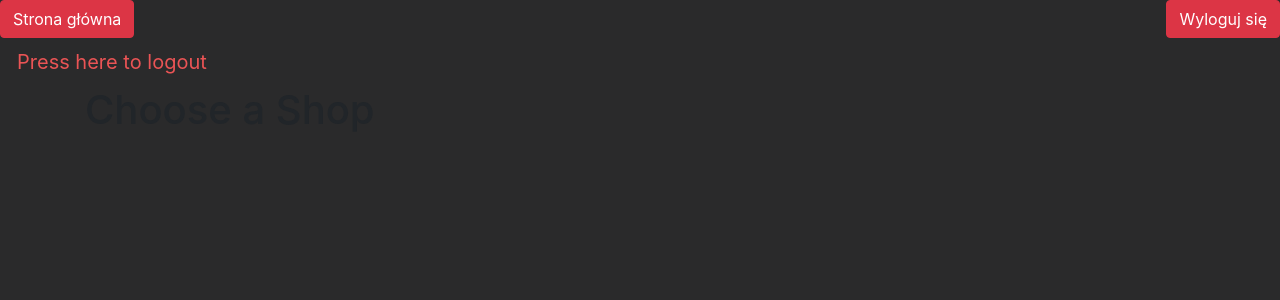
After one commit to Nougat00/WineCellar, a Flask app: page /wines in a window 1280 px wide. The commit adds this page. Shown: the top 300 px of the page. Run offline with Flask 2, Linux system fonts and the light colour scheme; data that the repository does not hold is empty; some libraries are stand-ins or nearby versions.

Commit message:
showing available products to each shop

```diff
--- a/app.py
+++ b/app.py
@@ -160,15 +160,6 @@ def location_on_map():
     return render_template("location_map.html", api_key=api_key, location=location)
 
 
-# shops = (
-#     Shop('garix', 'Garix II, Gdańsk', 54.34867, 18.61953, "Kartuska 118A, 80-138 Gdańsk"),
-#     Shop('alkospot', 'Alkospot', 54.3431826, 18.6546794, "Chmielna 71, 80-748 Gdańsk"),
-#     Shop('promil', 'Sklep "Promil"', 54.3556115, 18.5755113, "Powstania Listopadowego 2F, 80-287 Gdańsk")
-# )
-
-
-
-
 @app.route("/shops")
 def shops():
     shops = Sklep.query.all()
@@ -180,8 +171,28 @@ def show_shop(kod_sklepu):
     shops = Sklep.query.all()
     shops_by_key = {shop.kod_sklepu: shop for shop in shops}
     shop = shops_by_key.get(kod_sklepu)
+    result = db.engine.execute("select pr.nazwa_produktu, os.liczba_sztuk, pr.typ_produktu, pr.kraj_pochodzenia, pr.region, pr.rocznik, pr.szczep, pr.opis from produkt pr join oferta_sklepu os on pr.id = os.produkt_id join sklep sk on os.sklep_id = sk.id where os.liczba_sztuk > 0 and kod_sklepu = '"+kod_sklepu+"'")
+    products = [row for row in result]
+    print(products)
     if shop:
-        return render_template('map.html', shop=shop)
+        return render_template('map.html', shop=shop, products=products)
+    else:
+        abort(404)
+
+
+@app.route("/wines")
+def wines():
+    products = Produkt.query.all()
+    return render_template('wines.html', products=products)
+
+
+@app.route("/wines/<kod_produktu>")
+def show_product(kod_produktu):
+    products = Produkt.query.all()
+    products_by_key = {product.kod_produktu: product for product in products}
+    product = products_by_key.get(kod_produktu)
+    if product:
+        return render_template('product.html', product=product)
     else:
         abort(404)
 
--- /dev/null
+++ b/templates/wines.html
@@ -0,0 +1,33 @@
+<!DOCTYPE html>
+<html>
+<head>
+    <meta name="viewport" content="width=device-width, initial-scale=1">
+    <meta charset="UTF-8">
+    <title>Shops</title>
+    <link rel="stylesheet" href="https://stackpath.bootstrapcdn.com/bootstrap/4.5.2/css/bootstrap.min.css"
+          integrity="sha384-JcKb8q3iqJ61gNV9KGb8thSsNjpSL0n8PARn9HuZOnIxN0hoP+VmmDGMN5t9UJ0Z" crossorigin="anonymous">
+    <style>
+        .custom-btn {
+    color: #EA5455;
+        }
+                body {
+            background-color: #2A2A2B;
+        }
+
+    </style>
+</head>
+<body>
+        <div class="d-flex justify-content-between">
+            <a class="btn btn-danger" href="{{url_for('dashboard')}}">Strona główna</a>
+            <a class="btn btn-danger" href="{{url_for('logout')}}">Wyloguj się</a>
+
+        </div>
+    <a class="btn btn-lg custom-btn" href="{{url_for('logout')}}">Press here to logout</a>
+<div class="container">
+    <h1>Choose a Shop</h1>
+    {% for shop in shops %}
+        <p><a class="btn btn-lg custom-btn" href="wines/{{ shop.kod_sklepu }}">{{ shop.nazwa }}</a></p>
+    {% endfor %}
+</div>
+</body>
+</html>
```
Also changed, not shown: templates/map.html (+33 -5 lines), templates/product.html (added).
